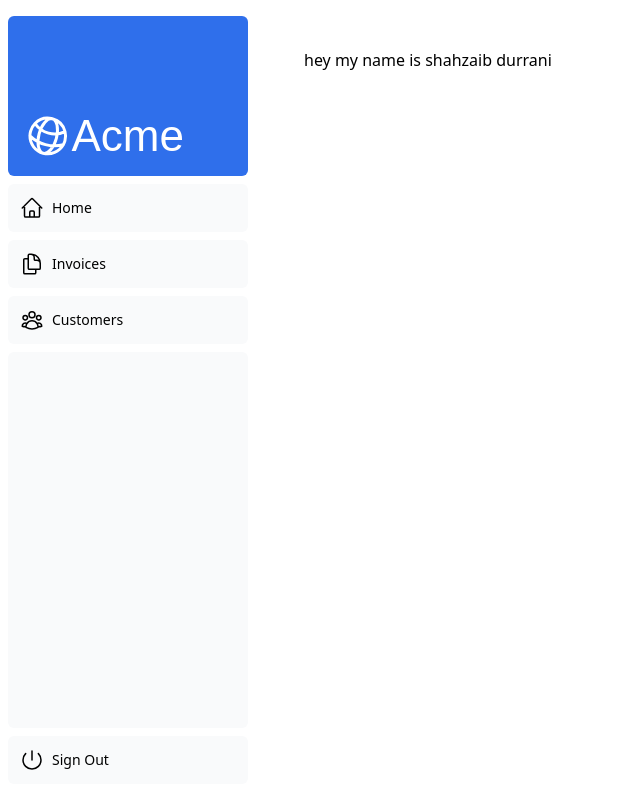
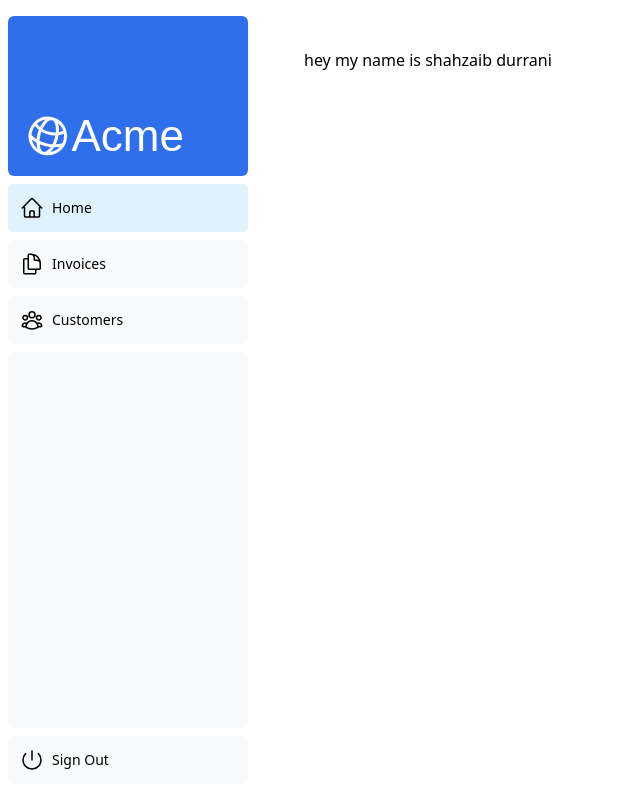
Before and after one commit to shahzaibdurranii/nextjs-dashboard, a Next.js app: page /dashboard in a window 1280 px wide. Shown: the whole page, without its empty margins (0-640 px from the left). Built offline with nearby package versions, Linux system fonts and the light colour scheme; a web font is replaced by a local one.

Commit message:
Nav links file

```diff
--- a/app/ui/dashboard/nav-links.tsx
+++ b/app/ui/dashboard/nav-links.tsx
@@ -1,8 +1,12 @@
+'use client';
 import {
   UserGroupIcon,
   HomeIcon,
   DocumentDuplicateIcon,
 } from '@heroicons/react/24/outline';
+import Link from 'next/link';
+import { usePathname } from 'next/navigation';
+import clsx from 'clsx';
 
 // Map of links to display in the side navigation.
 // Depending on the size of the application, this would be stored in a database.
@@ -17,19 +21,20 @@
 ];
 
 export default function NavLinks() {
+  const pathname = usePathname();
   return (
     <>
       {links.map((link) => {
         const LinkIcon = link.icon;
         return (
-          <a
+          <Link
             key={link.name}
             href={link.href}
-            className="flex h-[48px] grow items-center justify-center gap-2 rounded-md bg-gray-50 p-3 text-sm font-medium hover:bg-sky-100 hover:text-blue-600 md:flex-none md:justify-start md:p-2 md:px-3"
+            className={clsx("flex h-[48px] grow items-center justify-center gap-2 rounded-md bg-gray-50 p-3 text-sm font-medium hover:bg-sky-100 hover:text-blue-600 md:flex-none md:justify-start md:p-2 md:px-3",{'bg-sky-100 text-blue=600':pathname === link.href})}
           >
             <LinkIcon className="w-6" />
             <p className="hidden md:block">{link.name}</p>
-          </a>
+          </Link>
         );
       })}
     </>
```
